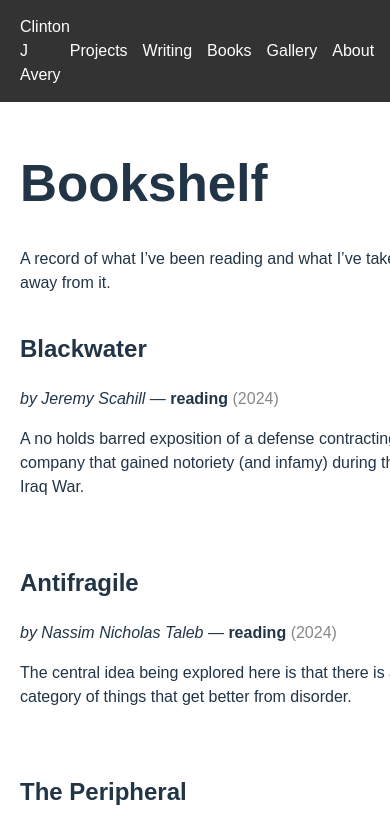
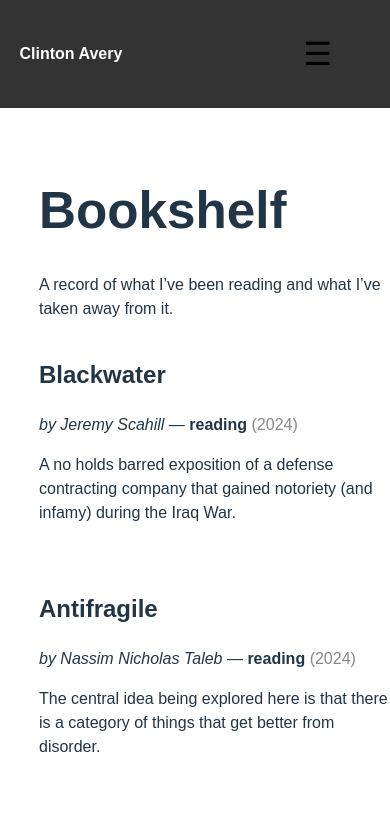
Before and after one commit to avEggHead/clintonjaverydotcom, a React (Vite) app in the folder clintonjavery/: page /books in a window 390 px wide. Shown: the top 831 px of the page. Built offline with nearby package versions, Linux system fonts and the light colour scheme.

Commit message:
adjusting css for mobile

```diff
--- a/clintonjavery/src/components/Navbar.module.css
+++ b/clintonjavery/src/components/Navbar.module.css
@@ -1,33 +1,57 @@
 .navbarWrapper {
   background-color: #333;
   width: 100%;
-  position: sticky;
-  top: 0;
-  z-index: 1000;
 }
 
 .navbar {
-  max-width: 900px;
-  margin: 0 auto;
-  padding: 15px 20px;
   display: flex;
   justify-content: space-between;
   align-items: center;
-  color: white;
+  padding: 1rem clamp(1rem, 5vw, 2rem);
+  max-width: 900px;
+  margin: 0 auto;
 }
 
 .navLinks {
   display: flex;
-  gap: 15px;
+  gap: 1rem;
 }
 
 .navLink {
-  color: white;
   text-decoration: none;
-  font-size: 16px;
-  transition: color 0.3s ease;
+  color: #ffffff;
+  font-weight: bold;
 }
 
-.navLink:hover {
-  color: #ffcc00;
+.hamburger {
+  display: none;
+  font-size: 2rem;
+  background: none;
+  border: none;
+  cursor: pointer;
 }
+
+/* Mobile styles */
+@media (max-width: 768px) {
+  .hamburger {
+    display: block;
+  }
+
+  .navLinks {
+    display: none;
+    flex-direction: column;
+    gap: 0.5rem;
+    position: absolute;
+    top: 4.5rem;
+    left: 0;
+    right: 0;
+    background-color: #333;
+    padding: 1rem clamp(1rem, 5vw, 2rem);
+    box-shadow: 0 4px 8px rgba(0, 0, 0, 0.1);
+    z-index: 10;
+  }
+
+  .navLinks.open {
+    display: flex;
+  }
+}
--- a/clintonjavery/src/components/Navbar.tsx
+++ b/clintonjavery/src/components/Navbar.tsx
@@ -1,17 +1,26 @@
-import { Link } from "react-router-dom";
+import { useState } from "react";
 import styles from "./Navbar.module.css";
 
 export default function Navbar() {
+  const [isOpen, setIsOpen] = useState(false);
+
+  const toggleMenu = () => setIsOpen(!isOpen);
+
   return (
     <div className={styles.navbarWrapper}>
       <nav className={styles.navbar}>
-        <Link to="/" className={styles.navLink}>Clinton J Avery</Link>
-        <div className={styles.navLinks}>
-          <Link to="/projects" className={styles.navLink}>Projects</Link>
-          <Link to="/writing" className={styles.navLink}>Writing</Link>
-          <Link to="/books" className={styles.navLink}>Books</Link>
-          <Link to="/gallery" className={styles.navLink}>Gallery</Link>
-          <Link to="/about" className={styles.navLink}>About</Link>
+        <a href="/" className={styles.navLink}>Clinton Avery</a>
+
+        <button className={styles.hamburger} onClick={toggleMenu}>
+          ☰
+        </button>
+
+        <div className={`${styles.navLinks} ${isOpen ? styles.open : ""}`}>
+          <a href="/projects" className={styles.navLink}>Projects</a>
+          <a href="/writing" className={styles.navLink}>Writing</a>
+          <a href="/books" className={styles.navLink}>Books</a>
+          <a href="/gallery" className={styles.navLink}>Gallery</a>
+          <a href="/about" className={styles.navLink}>About</a>
         </div>
       </nav>
     </div>
--- a/clintonjavery/src/pages/Projects.tsx
+++ b/clintonjavery/src/pages/Projects.tsx
@@ -16,7 +16,7 @@
           <p>
             A digital garden of speculative science — exploring unconventional theories blending imagination and rational structure.
           </p>
-          <p><strong>Tech Stack:</strong> HTML, CSS, JavaScript, Azure Storage, Static Website</p>
+          <p><strong>Tech Stack:</strong> HTML, CSS, JavaScript, Azure Storage, Static Website, Cloudflare</p>
         </div>
 
         <div>
--- a/clintonjavery/src/styles/layout.module.css
+++ b/clintonjavery/src/styles/layout.module.css
@@ -5,13 +5,23 @@
   width: 100%;
 }
 
+.pageContainer {
+  max-width: 900px; /* Centered layout on larger screens */
+  margin: 0 auto;
+  padding: 1rem clamp(1rem, 5vw, 2rem); /* Responsive horizontal padding */
+  box-sizing: border-box;
+  width: 100%;
+}
+
 .mainContent {
   flex-grow: 1;
+  width: 100%;
+  padding: 1.5rem clamp(1rem, 5vw, 2rem); /* Add balanced side padding */
+  margin: 0 auto;
   max-width: 900px;
-  margin: 0 auto;
-  width: 100%;
-  padding: 20px;
+  overflow-x: hidden;
 }
+
 
 .galleryGrid {
   display: grid;
@@ -100,3 +110,9 @@
   transform: translateY(-2px);
   box-shadow: 0 4px 12px rgba(0,0,0,0.2);
 }
+
+.heading, .pageSubtext {
+  word-wrap: break-word;
+  overflow-wrap: break-word;
+  max-width: 100%;
+}
```
